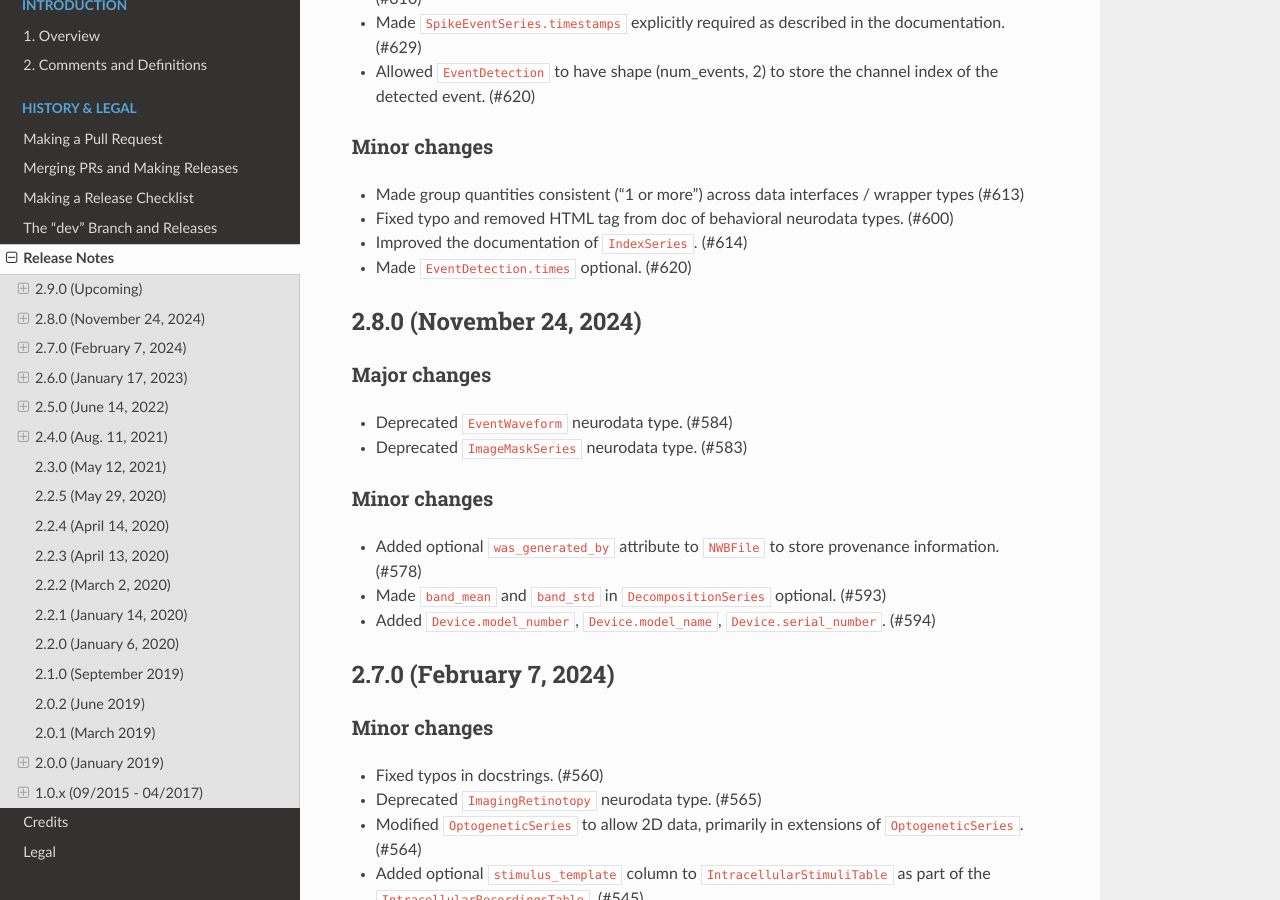
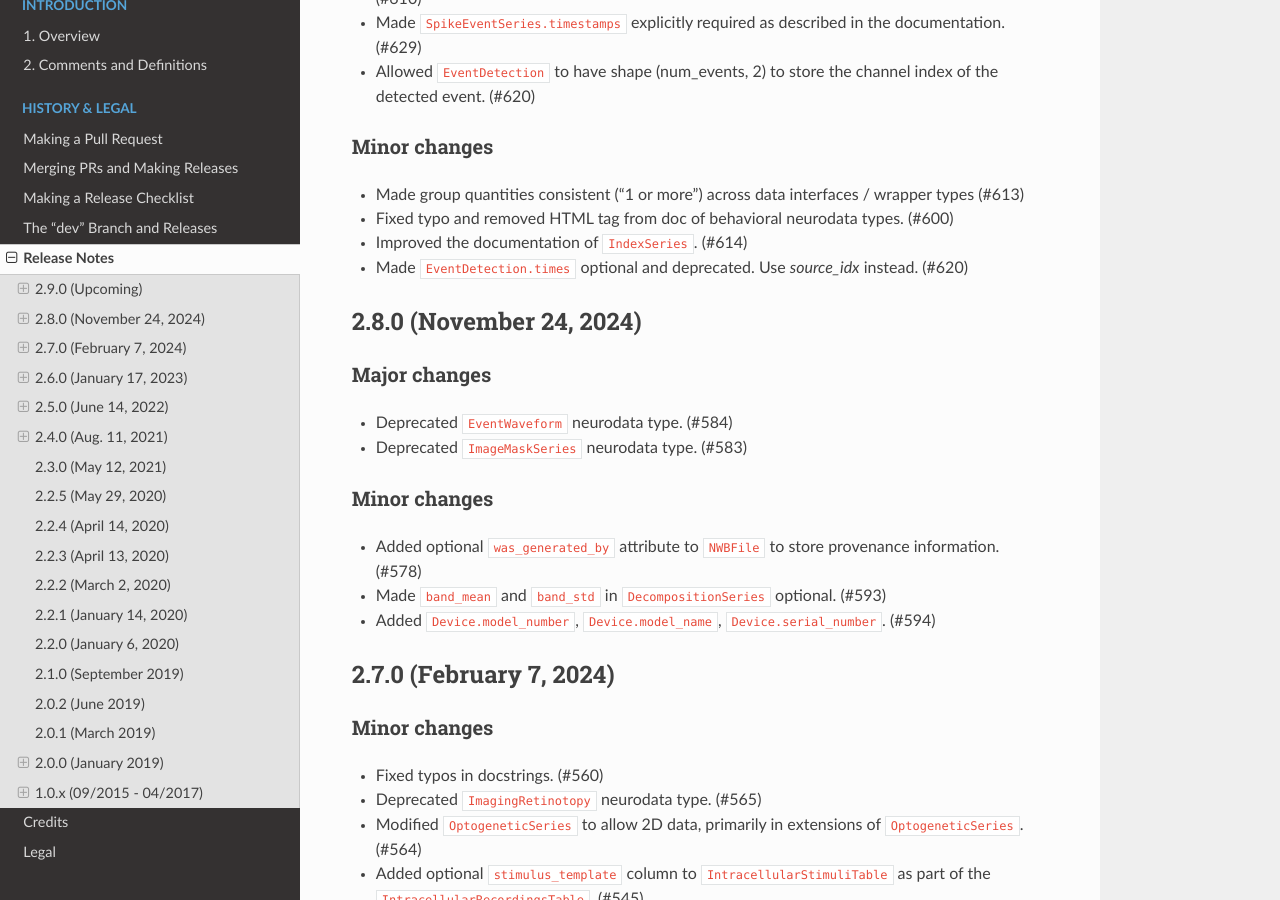
Before and after one commit to NeurodataWithoutBorders/nwb-schema, a Sphinx documentation site: the page built from docs/format/source/format_release_notes.rst, in a window 1280 px wide and 900 px high, scrolled down 625 px. Built offline with Sphinx 7.4.7 and the Read the Docs theme 3.1.0, drawn with Linux system fonts in a browser that asks for light colours.

Commit message:
Deprecate `EventDetection.times` (#635)
* Update nwb.ecephys.yaml

* Update format_release_notes.rst

* Update nwb.ecephys.yaml

```diff
--- a/docs/format/source/format_release_notes.rst
+++ b/docs/format/source/format_release_notes.rst
@@ -29,7 +29,7 @@ Minor changes
 - Made group quantities consistent ("1 or more") across data interfaces / wrapper types (#613)
 - Fixed typo and removed HTML tag from doc of behavioral neurodata types. (#600)
 - Improved the documentation of ``IndexSeries``. (#614)
-- Made ``EventDetection.times`` optional. (#620)
+- Made ``EventDetection.times`` optional and deprecated. Use `source_idx` instead. (#620)
 
 2.8.0 (November 24, 2024)
 -------------------------
```
Also changed, not shown: 1 other file.
